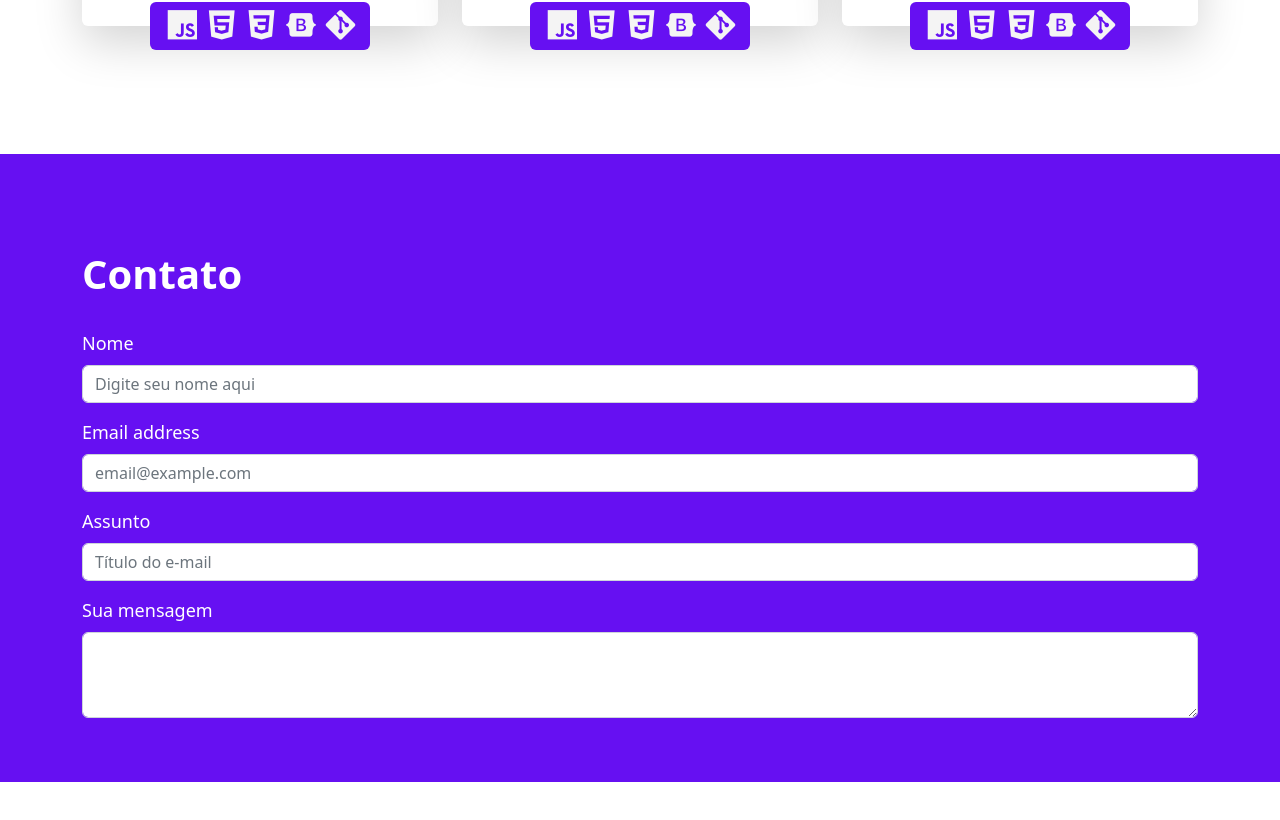
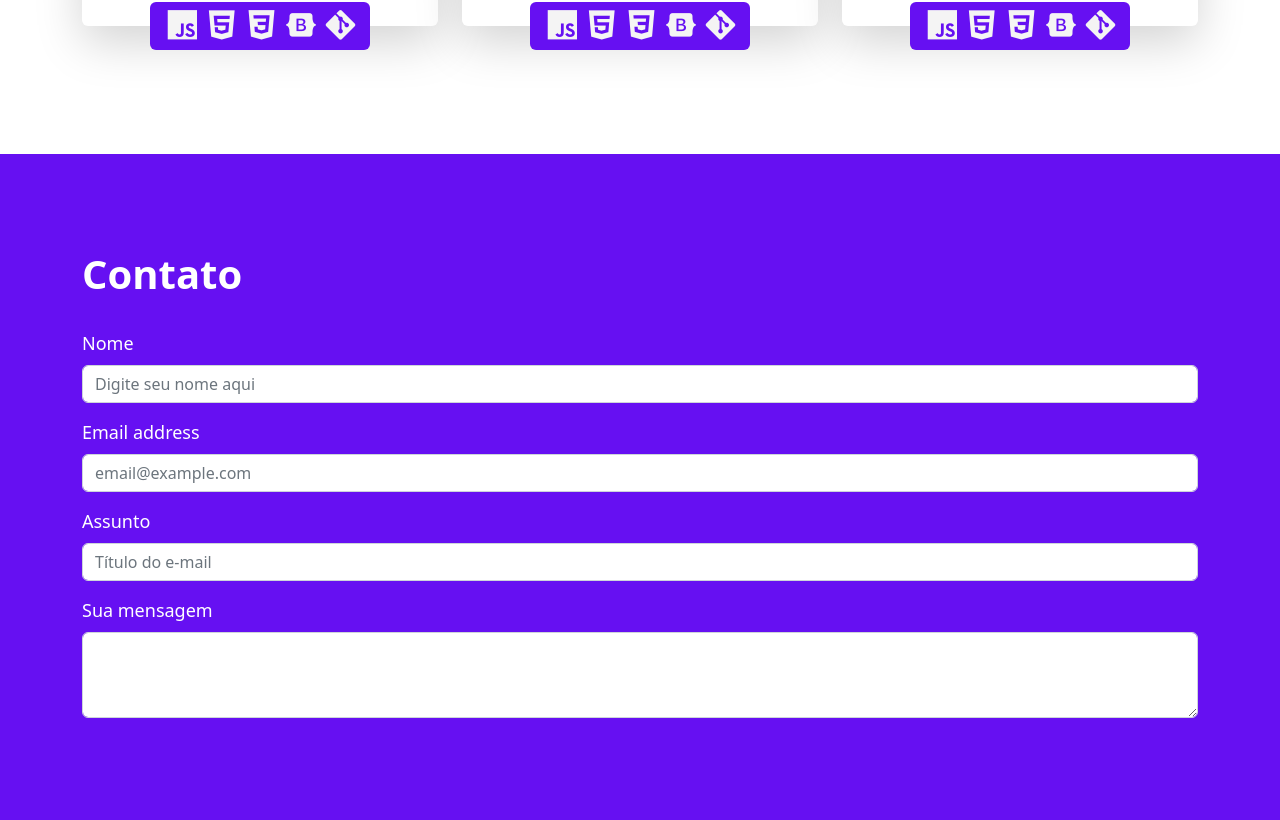
Before and after one commit to tsgomes9/portfolio, a React (Create React App) app: page / in a window 1280 px wide. Shown: the part 2868-3688 px from the top of the page. Before the commit the page ends 3650 px from the top, so only its background shows below. Built offline with nearby package versions, Linux system fonts and the light colour scheme.

Commit message:
Ajustes na sessão de contato

```diff
--- a/src/view/components/contact/contact.scss
+++ b/src/view/components/contact/contact.scss
@@ -1,7 +1,7 @@
 .contact-session {
   position: relative;
   padding-top: 6rem;
-  padding-bottom: 3rem;
+  padding-bottom: 7rem;
   background: #6610f2;
   color: white;
   bottom: 0;
```
